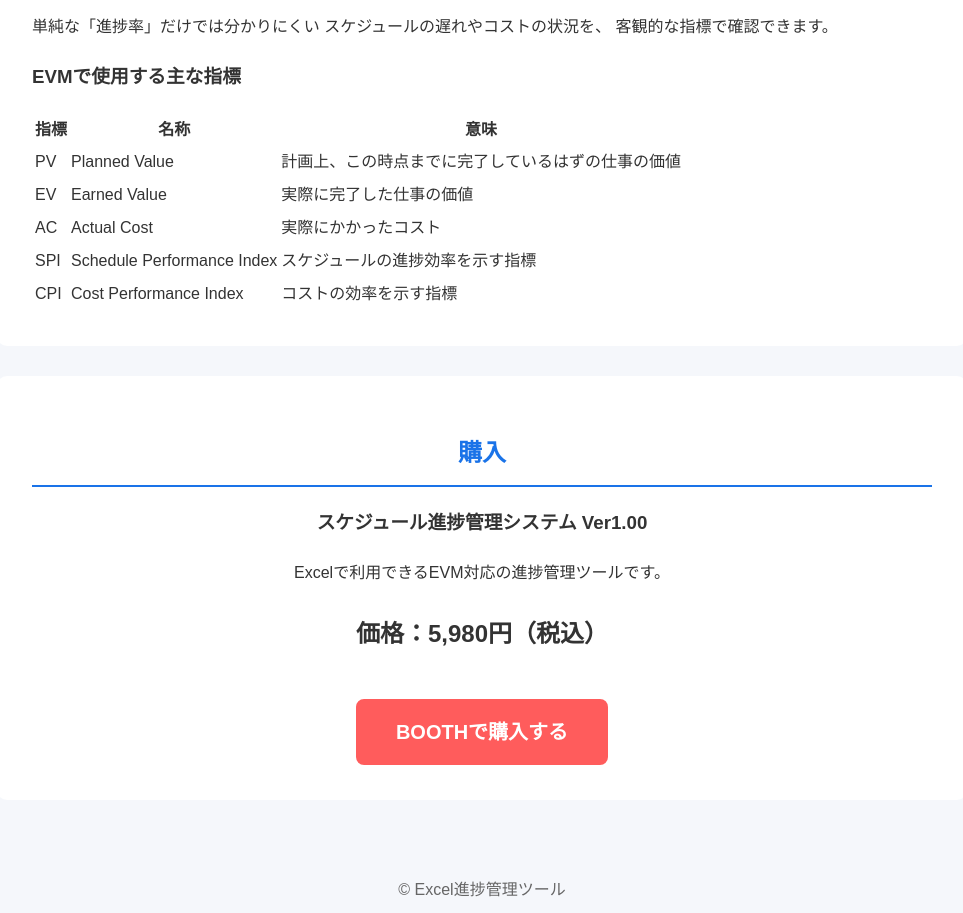
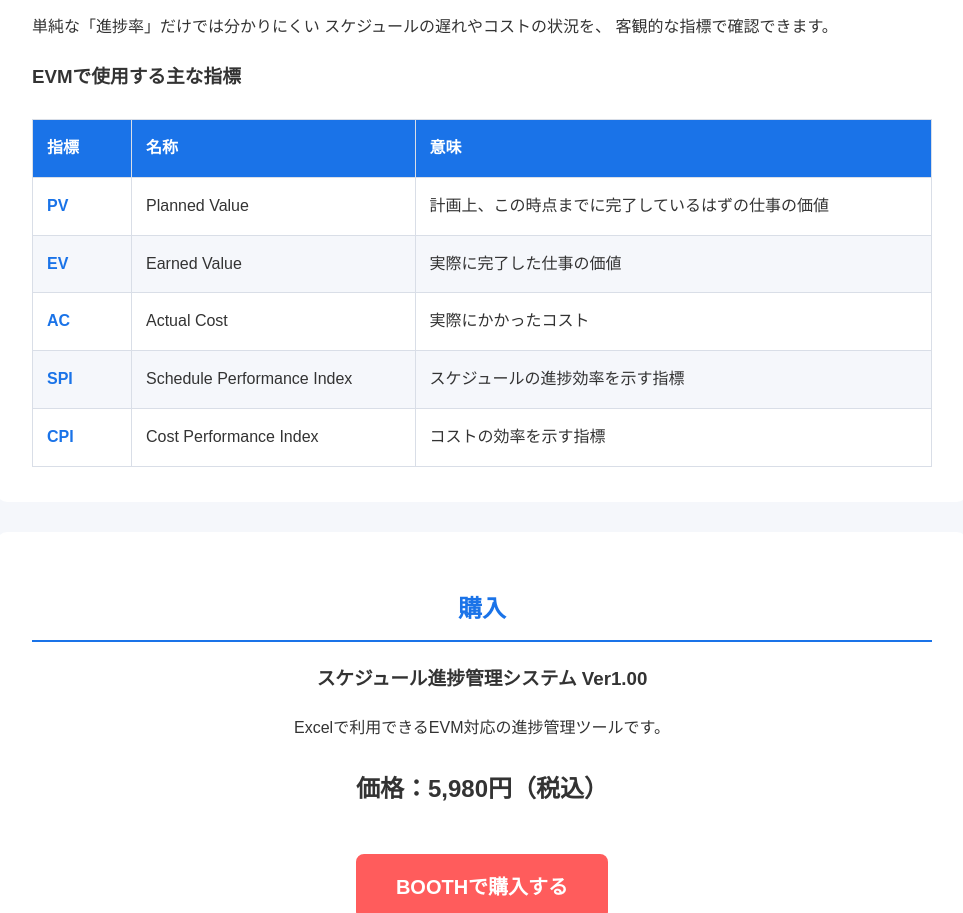
Before and after one commit to tsushintaro/excel-progress-management, a plain HTML site: page index.html in a window 1280 px wide. Shown: the part 1983-2896 px from the top of the page, without its empty margins (158-1121 px from the left). Drawn offline with Linux system fonts and the light colour scheme.

Commit message:
EVM指標表のデザイン調整

```diff
--- a/css/style.css
+++ b/css/style.css
@@ -150,3 +150,51 @@ header img {
     }
 
 }
+
+/* EVM指標表 */
+
+.evm-table {
+    width: 100%;
+    border-collapse: collapse;
+    margin-top: 25px;
+    font-size: 16px;
+}
+
+.evm-table th,
+.evm-table td {
+    border: 1px solid #d9dee7;
+    padding: 14px;
+    text-align: left;
+}
+
+.evm-table th {
+    background-color: #1a73e8;
+    color: white;
+    font-weight: bold;
+}
+
+.evm-table td:first-child {
+    font-weight: bold;
+    color: #1a73e8;
+    width: 70px;
+}
+
+.evm-table tr:nth-child(even) {
+    background-color: #f5f7fb;
+}
+
+
+/* スマートフォン対応 */
+
+@media (max-width: 600px) {
+
+    .evm-table {
+        font-size: 14px;
+    }
+
+    .evm-table th,
+    .evm-table td {
+        padding: 10px;
+    }
+
+}
```
